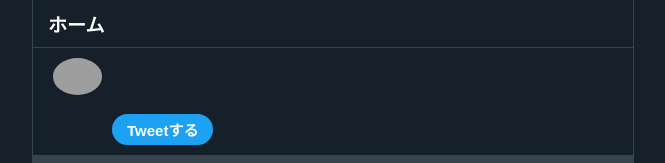
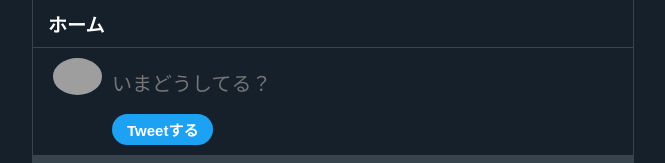
Before and after one commit to okathira/react-copy-twitter, a React (Create React App) app: page / in a window 1280 px wide. Shown: the top 163 px of the page, without its empty margins (160-825 px from the left). Built offline with nearby package versions, Linux system fonts and the light colour scheme; grey boxes are pictures that could not be loaded.

Commit message:
高さと改行の数の差で折り返しの数を計算する

```diff
--- a/src/DoTweetBox.js
+++ b/src/DoTweetBox.js
@@ -27,25 +27,9 @@ export default class DoTweetBox extends React.Component {
     const count = (tweet.match(/\r\n|\n/g) || []).length + 1;
     const charHeight = 20; // t.scrollHeight / (this.state.count + this.state.wrapCount);
 
-    const height =
-      count > this.state.count
-        ? t.scrollHeight
-        : charHeight * count;
+    const wrapCount = Math.floor((t.scrollHeight - count * charHeight) / charHeight);
 
-    const wrapCountIncrement = (() => {
-      if (count === this.state.count) {
-        // if (t.scrollHeight - t.clientHeight === 1) {
-        //   this.setState({ height: `${t.scrollHeight}px` });
-        //   return 0;
-        // }
-        // else
-        return (t.scrollHeight - t.clientHeight) / charHeight;
-      }
-      else
-        return 0;
-    })();
-
-    const wrapCount = this.state.wrapCount + wrapCountIncrement;
+    const height = charHeight * (count + wrapCount) + 1;
 
     this.setState({
       tweet,
@@ -54,7 +38,7 @@ export default class DoTweetBox extends React.Component {
       height: `${height}px`
     });
 
-    console.log(t.scrollHeight, t.clientHeight, count, wrapCount, wrapCountIncrement, charHeight);
+    console.log(t.scrollHeight, t.clientHeight, count, wrapCount);
   };
 
   tweetButtonOnClick = () => {
@@ -77,7 +61,7 @@ export default class DoTweetBox extends React.Component {
           <Container margin="1em 0">
             <InputTextarea
               size="20px"
-              // placeholder="いまどうしてる？"
+              placeholder="いまどうしてる？"
               onChange={this.textareaOnChange}
               rows="1"
               value={this.state.tweet}
```
